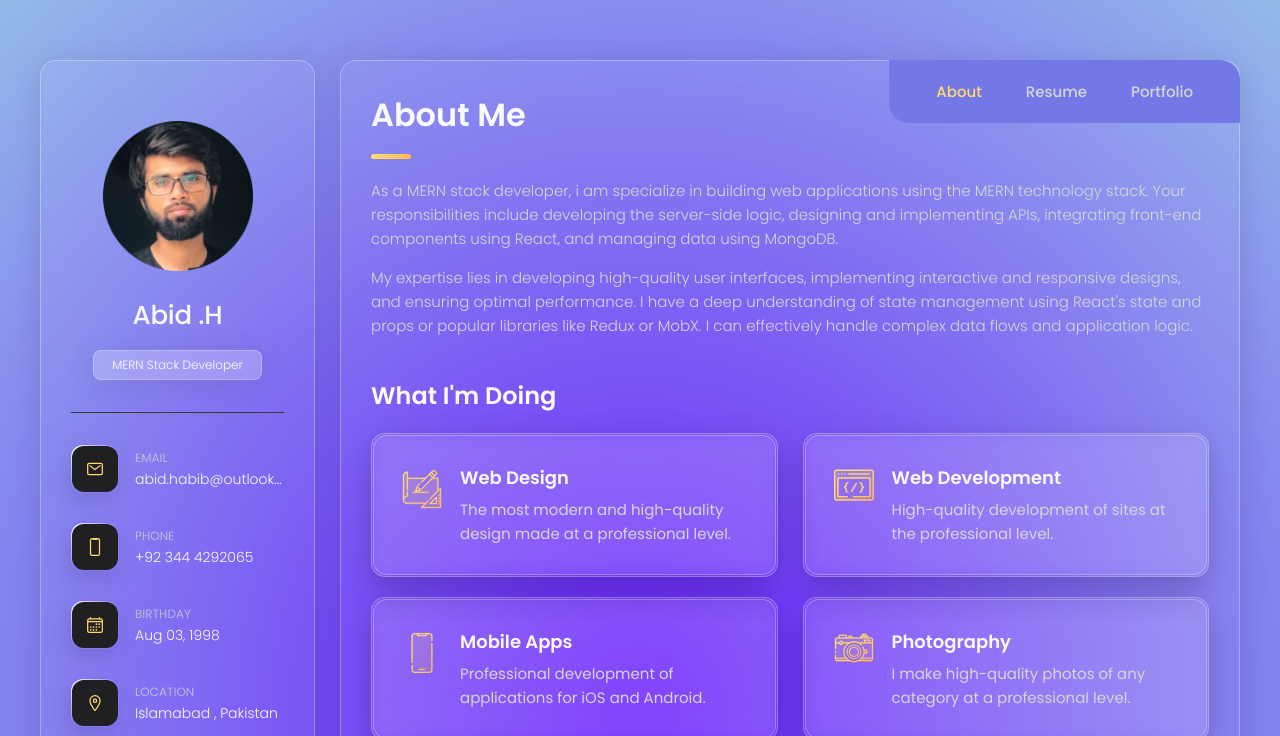
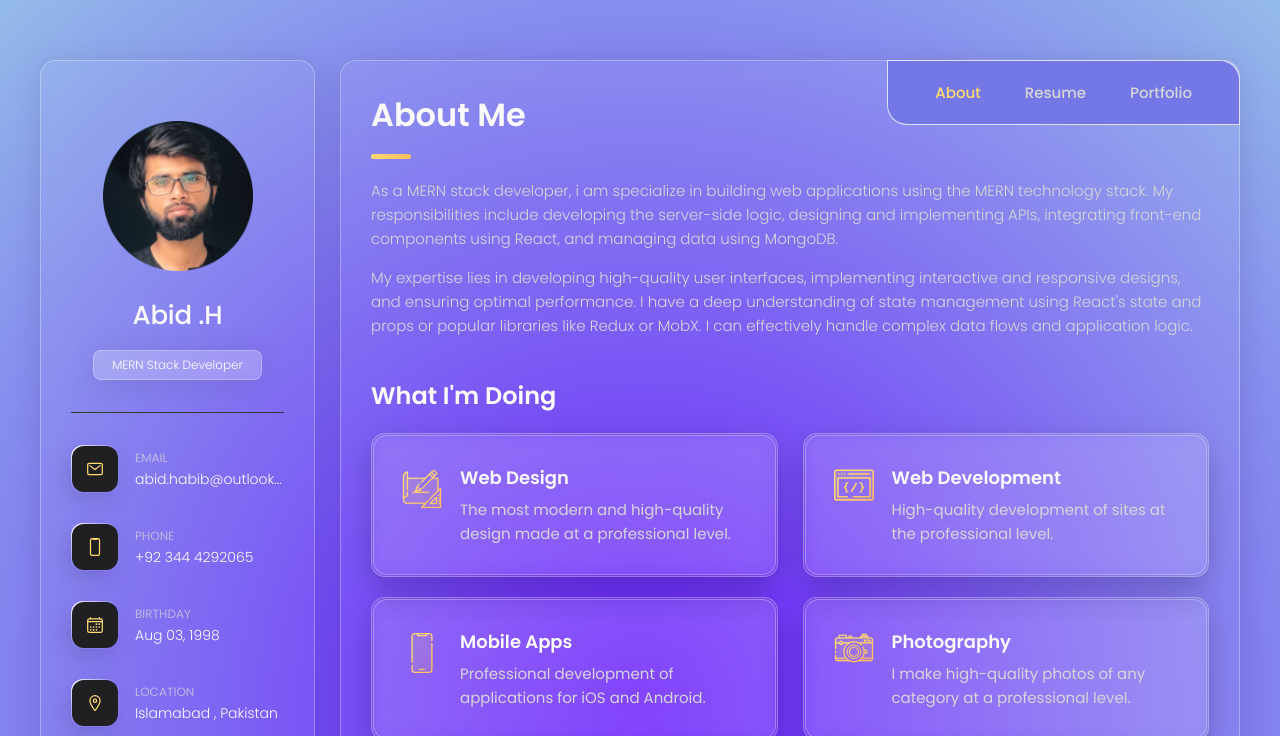
Before and after one commit to abidhabib/itsAbid, a plain HTML site: page index.html in a window 1280 px wide. Shown: the top 736 px of the page. Drawn offline with nearby package versions, Linux system fonts and the light colour scheme.

Commit message:
last update

```diff
--- a/assets/css/style.css
+++ b/assets/css/style.css
@@ -1933,4 +1933,4 @@ border: 1px solid rgba(255, 255, 255, 0.3);
   }
   .navbar{
 background: #7478e6;
-border: 0px solid #fcfcfcca;  }
+border: 1px solid #fcfcfcca;  }
--- a/index.html
+++ b/index.html
@@ -212,7 +212,7 @@
         <section class="about-text">
           <p>
             As a MERN stack developer, i am  specialize in building web applications using the MERN technology stack.
-            Your responsibilities include developing the server-side logic, designing and implementing APIs, integrating
+           My responsibilities include developing the server-side logic, designing and implementing APIs, integrating
             front-end components using React, and managing data using MongoDB.
 
           </p>
```
